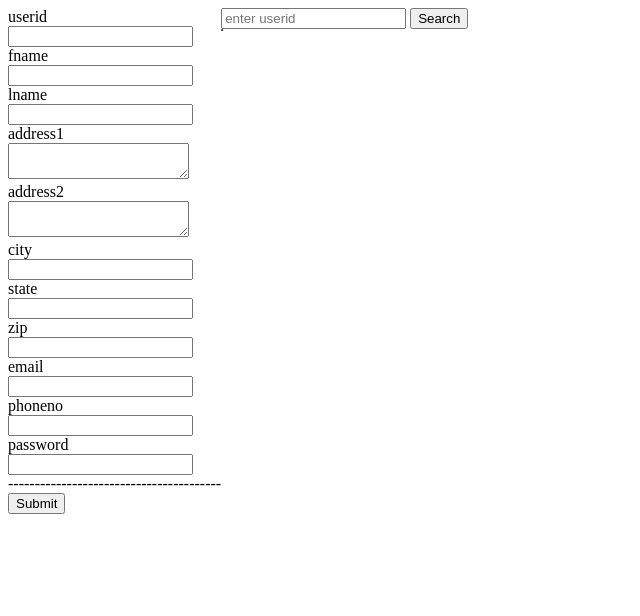
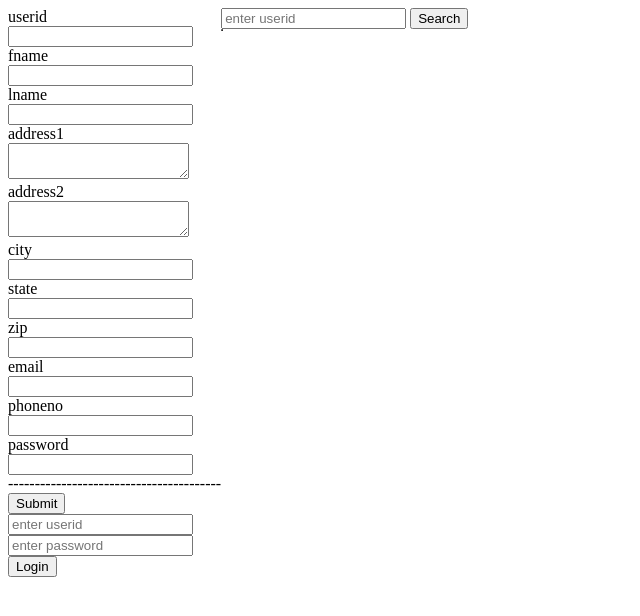
Before and after one commit to piu114/shilpomanthan, a plain HTML site: page frontend/testing.html in a window 1280 px wide. Shown: the whole page, without its empty margins (0-640 px from the left). Drawn offline with nearby package versions, Linux system fonts and the light colour scheme; no server answers.

Commit message:
login tested function

```diff
--- a/backend/app/routes/app.routes.js
+++ b/backend/app/routes/app.routes.js
@@ -6,4 +6,5 @@ module.exports = (app) => {
     app.get("/user/search-all-users/:userid", App.searchUsers);
     app.put("/user/update/:userid",App.updateUser);
     app.delete("/user/delete/:userid", App.deleteUser);
+    app.post("/user/login-user" , App.loginUser);
   };
--- a/frontend/testing.html
+++ b/frontend/testing.html
@@ -67,6 +67,17 @@
             <div>
                 <div>----------------------------------------</div>
                 <div><input type="button" onclick="submitForm()" value="Submit"></div>
+            </div>
+        </form>
+
+        <form>
+            <div class="login">
+                <div><input type="text" name="useridlogin" placeholder="enter userid" id="useridlogin"></div>
+                <div><input type="password" name="passwordlogin" placeholder="enter password" id="passwordlogin" ></div>
+
+            </div>
+            <div>
+                <div><input type="button" onclick="submitLogin()" value="Login"> </div>
             </div>
         </form>
     </div>
@@ -192,6 +203,20 @@
                 }
             });
         }
+
+        function submitLogin(){
+            var formData={
+                "userid": $("#useridlogin").val(),
+                "password": $("#passwordlogin").val()
+            }
+
+            $.post("http://localhost:8080/user/login-user",
+                formData,
+                function (data, status) {
+                    console.log("Data: ", data);
+                    console.log("Status: ", status);
+                });
+        }
     </script>
 </body>
 
```
Also changed, not shown: backend/app/controllers/app.controller.js (+14 -0 lines).
